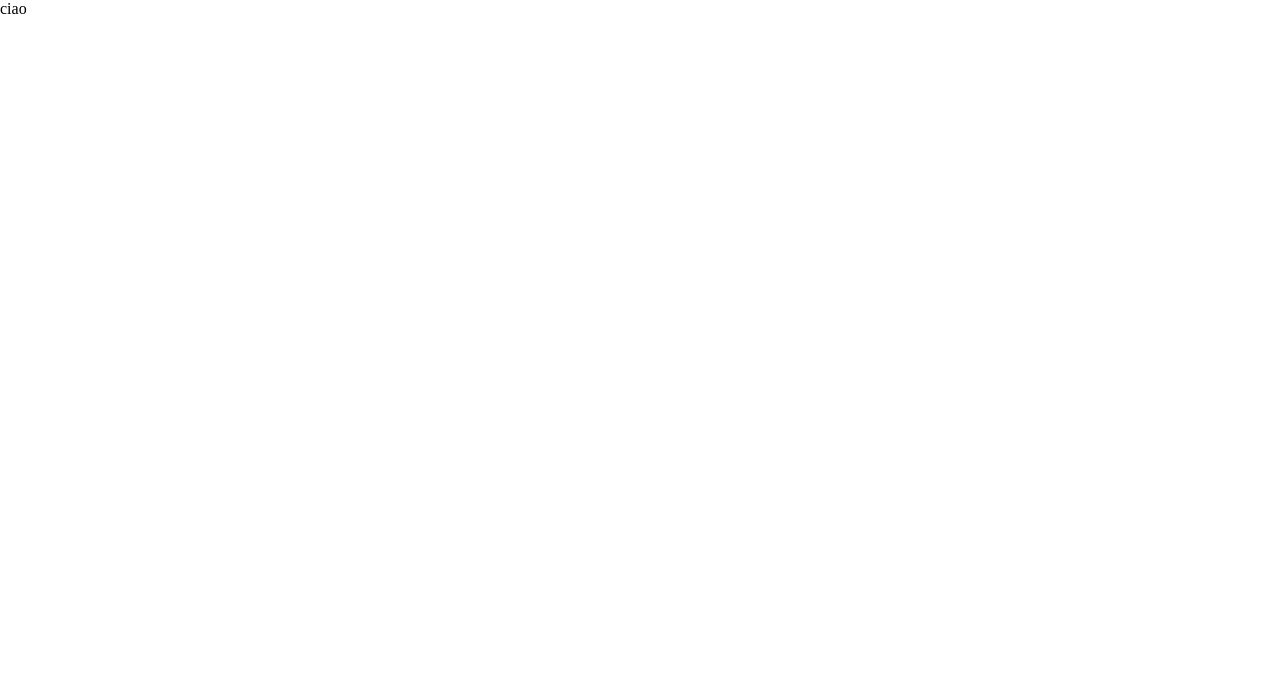
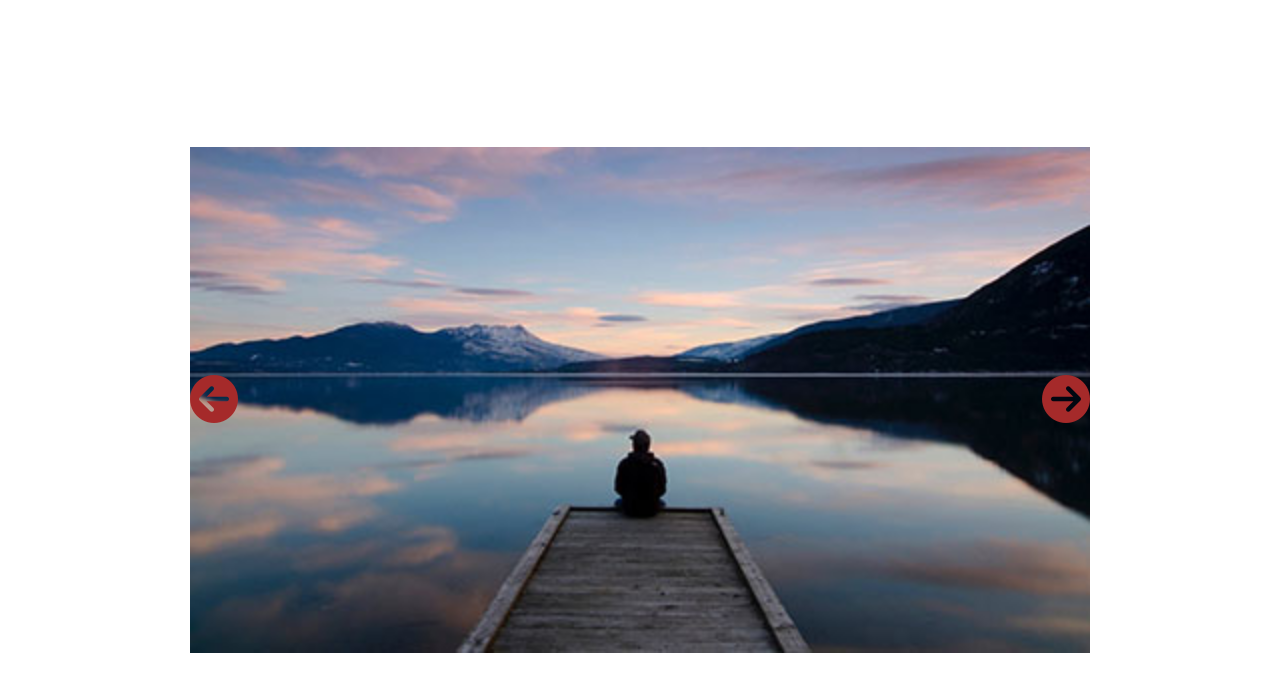
Before and after one commit to masfreddy93/js-array-carousel, a plain HTML site: page index.html in a window 1280 px wide. Drawn offline with Linux system fonts and the light colour scheme.

Commit message:
add html layout & css style

```diff
--- a/css/style.css
+++ b/css/style.css
@@ -3,3 +3,58 @@
     margin: 0;
     box-sizing: border-box;
 }
+
+ul, ol, li {
+    list-style: none;
+}
+
+.container {
+    max-width: 900px;
+    margin: 0 auto;
+    height: 100vh;
+    display: flex;
+    flex-direction: column;
+    align-items: center;
+    justify-content: center;
+    position: relative;
+}
+
+img {
+    width: 100%;
+    object-fit: cover;
+    object-position: center;
+    display: block;
+}
+
+.slider {
+    width: 100%;
+    position: relative;
+}
+
+.slide {
+    display: none;
+
+}
+
+.slide.active {
+    display: block;
+}
+
+.arrows {
+    display: flex;
+    justify-content: space-between;
+    width: 100%;
+    position: absolute;
+    left: 0;
+    right: 0;
+    top: 50%;
+    transform: translateY(-50%);
+    font-size: 3rem;
+    color: brown;
+}
+
+.left-arrow:hover,
+.right-arrow:hover {
+    cursor: pointer;
+    opacity: 0.8;
+}
--- a/index.html
+++ b/index.html
@@ -6,10 +6,39 @@
     <meta name="viewport" content="width=device-width, initial-scale=1.0">
     <title>Carosello Mono Array</title>
     <link rel="stylesheet" href="./css/style.css">
+    <script src="https://kit.fontawesome.com/5abae20b44.js" crossorigin="anonymous"></script>
 </head>
 <body>
 
-    ciao
+    <div class="container">
+        <div class="slider">
+            <ul class="slider-wrapper">
+                <li class="slide active">
+                    <img src="./img/01.jpg" alt="Slide 1">
+                </li>
+                <li class="slide">
+                    <img src="./img/02.jpg" alt="Slide 2">
+                </li>
+                <li class="slide">
+                    <img src="./img/03.jpg" alt="Slide 3">
+                </li>
+                <li class="slide">
+                    <img src="./img/04.jpg" alt="Slide 4">
+                </li>
+                <li class="slide">
+                    <img src="./img/05.jpg" alt="Slide 5">
+                </li>
+            </ul>
+        </div>
+        <div class="arrows">
+            <div class="left-arrow">
+                <i class="fa-solid fa-circle-arrow-left"></i>
+            </div>
+            <div class="right-arrow">
+                <i class="fa-solid fa-circle-arrow-right"></i>
+            </div>
+        </div>
+    </div>
 
     <script src="./js/app.js"></script>
 </body>
```
